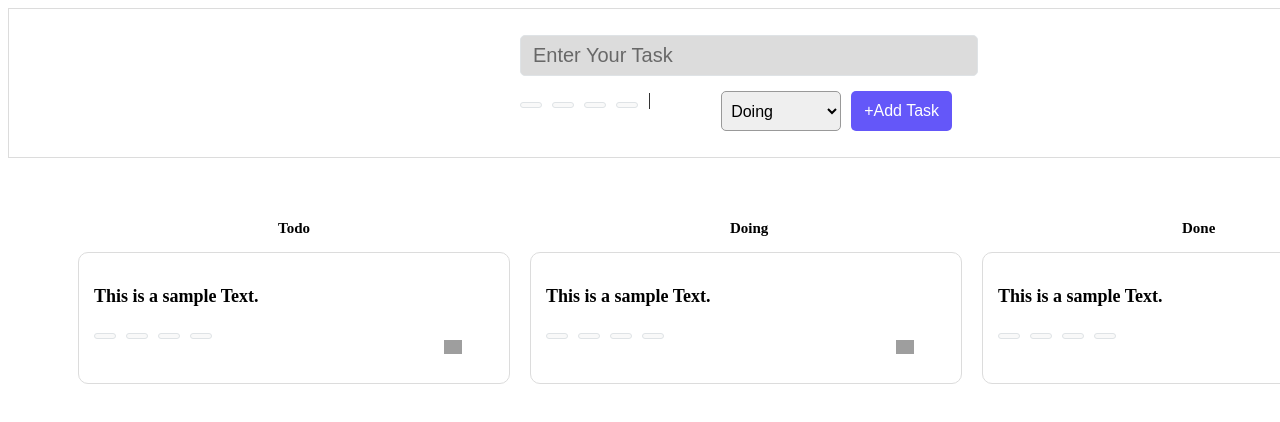
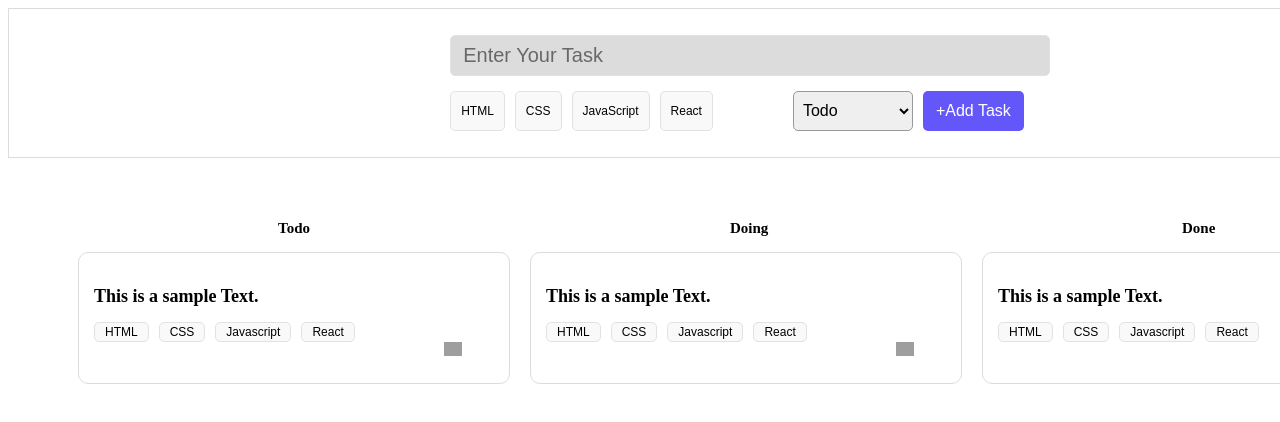
Before and after one commit to mansh-cell/TaskTracker, a React app in the folder tasktracker/: page / in a window 1280 px wide. Shown: the top 422 px of the page. Built offline with nearby package versions, Linux system fonts and the light colour scheme; grey boxes are pictures that could not be loaded.

Commit message:
Tag filter

```diff
--- a/tasktracker/src/components/TagButton.jsx
+++ b/tasktracker/src/components/TagButton.jsx
@@ -1,8 +1,25 @@
 import React from "react";
 import "./TagButton.css";
-const TagButton=({TagName , selectTag}) =>{
-    return(
-        <button className="tag" type="button" onClick={() =>selectTag(TagName)}>{TagName}</button>
-    )
-}
+
+const TagButton = ({ tagName, selectTag, selectedtag }) => {
+    const tagStyle = {
+        HTML: { backgroundColor: "#fda821" },
+        CSS: { backgroundColor: "#15d4c8" },
+        JavaScript: { backgroundColor: "#ffd12c" },
+        React: { backgroundColor: "#4cdafc" },
+        default: { backgroundColor: "#f9f9f9" }
+    };
+
+    return (
+        <button
+            className="tag"
+            type="button"
+            style={selectedtag ? tagStyle[tagName] || tagStyle.default : tagStyle.default}
+            onClick={() => selectTag(tagName)}
+        >
+            {tagName}
+        </button>
+    );
+};
+
 export default TagButton;
--- a/tasktracker/src/components/TaskForm.css
+++ b/tasktracker/src/components/TaskForm.css
@@ -3,6 +3,7 @@
     align-items: center;
     justify-content: center;
     border:1px solid #dcdcdc;
+    width:100%;
 }
 .task_input{
     color:#000;
--- a/tasktracker/src/components/TaskForm.jsx
+++ b/tasktracker/src/components/TaskForm.jsx
@@ -1,87 +1,66 @@
 import React, { useState } from "react";
 import "./TaskForm.css";
-import TagButton from "./Tagbutton";
+import TagButton from "./TagButton";
+
 const TaskForm = () => {
-    // Properly initialize useState with an object, which is not iterable but correct for this case
     const [taskData, setTaskData] = useState({
-      Task: "",
-      Status: "Todo",
-      Tags : [],
+        Task: "",
+        Status: "Todo",
+        Tags: [],
     });
 
-    const handleChangeInput = (e) =>{
-    //   const name = e.target.value ;
-    //   const value = e.target.value ;
-    const {name , value} = e.target;
-      setTaskData((prev) =>{
-        return { ...prev , [name]: value};
-
-      });
+    const handleChangeInput = (e) => {
+        const { name, value } = e.target;
+        setTaskData(prev => ({ ...prev, [name]: value }));
     };
 
-    const handleSubmit = (e) =>{
+    const handleSubmit = (e) => {
         e.preventDefault();
-           console.log(taskData);
-    }
+        console.log(taskData);
+    };
 
-    const selectTag = (Tag) => {
-        console.log(Tag);
-        if(taskData.Tags.some(item => item === Tag)){
-            const filteTags = taskData.Tags.filter(item => item!== Tag)
-            setTaskData(prev => {
-                return { ...prev , Tags: filteTags}
-            })
+    const checkTag = (tag) => {
+        return taskData.Tags.some(item => item === tag);
+    };
 
+    const selectTag = (tag) => {
+        console.log("Selecting/Deselecting tag:", tag);
+        if (taskData.Tags.some(item => item === tag)) {
+            const filteredTags = taskData.Tags.filter(item => item !== tag);
+            setTaskData(prev => ({ ...prev, Tags: filteredTags }));
+        } else {
+            setTaskData(prev => ({ ...prev, Tags: [...prev.Tags, tag] }));
         }
-        else{
-            setTaskData((prev)=>{
-                return { ...prev, Tags : [...Tag]};
-            })
-        }
-    }
+    };
 
-   //this is for every input field we were creating the single different function for each
-    // const [task, seTask] = useState("");
-    // const [status , seStatus]= useState("Todo");
-    // const handleChangeTask =(e) =>{
-    //     seTask(e.target.value);
-
-    // }
-    // const handleChangeStatus = (e) => {
-    //     seStatus(e.target.value)
-    // }
-    // console.log(task,status);
-
-
-      //Here, we are using onsubmit here we can also use onchange?
-            //but using on submit when someone input anything in input box and then enter and also when someone click one
-            //submit button in both cases this handlesubmit will work.
-            //if we pass that function in onCLick event, then it will only work on button click.
-
-//in html we have taken same property and function name at line 56 it doesn't give any error it can be different also
     return (
         <header className="app_header">
             <form onSubmit={handleSubmit}>
-                <input className="task_input" type="text" placeholder="Enter Your Task" name = "Task" onChange={handleChangeInput}></input>
+                <input
+                    className="task_input"
+                    type="text"
+                    placeholder="Enter Your Task"
+                    name="Task"
+                    onChange={handleChangeInput}
+                />
                 <div className="task_buttons">
-                    <div>
-                        <TagButton tagName="HTML" selectTag ={selectTag}></TagButton>
-                        <TagButton tagName="CSS" selectTag ={selectTag}></TagButton>
-                        <TagButton tagName="Javascript" selectTag ={selectTag}></TagButton>
-                        <TagButton tagName="React" selectTag ={selectTag}></TagButton>
-                     |</div>
-                    <div className="task_select" >
-                        <select className="task_status" onChange={handleChangeInput} name = "Status">
-                            <option value="Todo"> Doing</option>
-                            <option value="Going to do" >Going to do</option>
-                            <option value="done">Done</option>
-                        </select>
+                    <TagButton tagName="HTML" selectTag={selectTag} selectedtag={checkTag("HTML")} />
+                    <TagButton tagName="CSS" selectTag={selectTag} selectedtag={checkTag("CSS")} />
+                    <TagButton tagName="JavaScript" selectTag={selectTag} selectedtag={checkTag("JavaScript")} />
+                    <TagButton tagName="React" selectTag={selectTag} selectedtag={checkTag("React")} />
 
-                    </div>
-                    <button className="task_submit">+Add Task</button>
+                <div className="task_select">
+                    <select className="task_status" onChange={handleChangeInput} name="Status">
+                        <option value="Todo">Todo</option>
+                        <option value="Going to do">Going to do</option>
+                        <option value="done">Done</option>
+                    </select>
+                    <button className="task_submit" type="submit">+Add Task</button>
                 </div>
+               </div>
             </form>
         </header>
-    )
-}
+    );
+};
+
 export default TaskForm;
```
